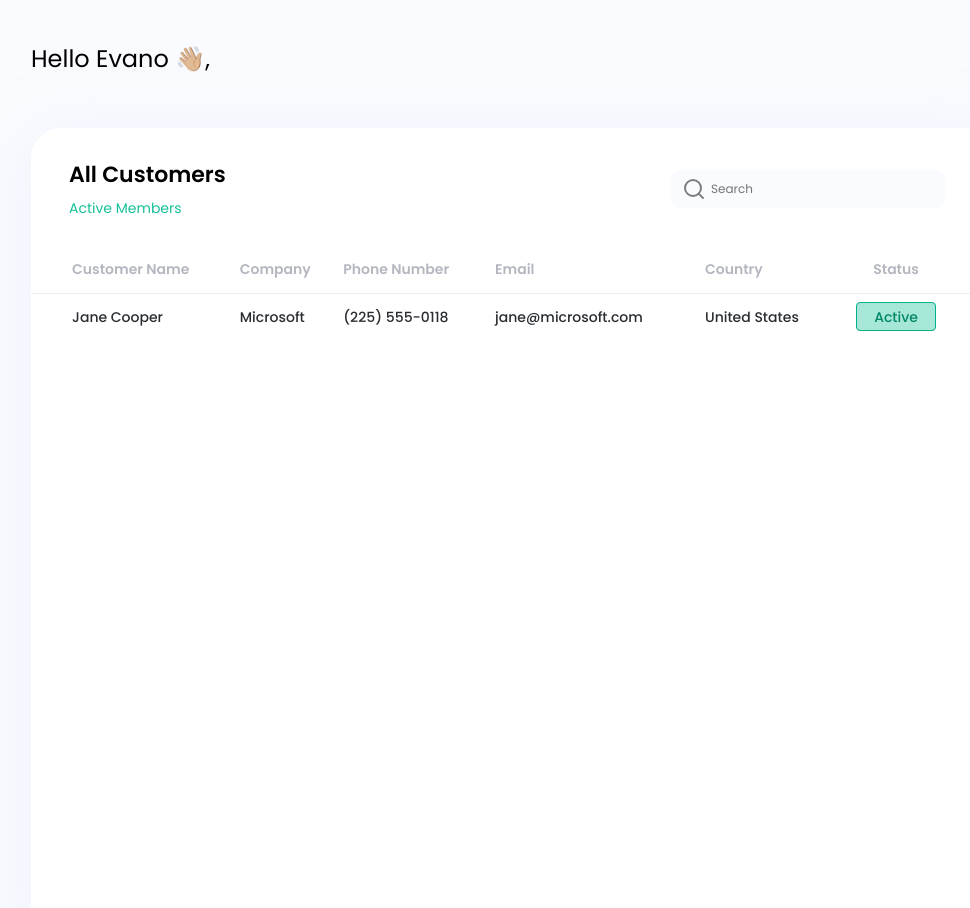
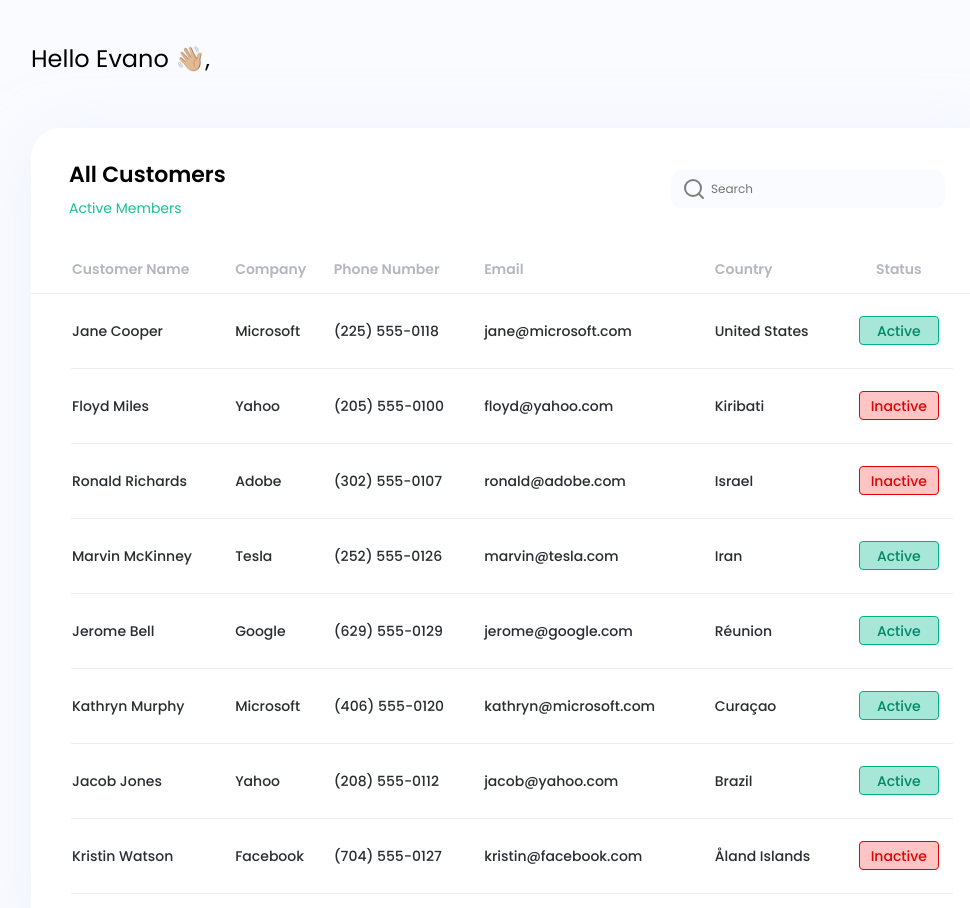
Before and after one commit to VeDono/react_dashboard_test_in_glivera-team, a React (Create React App) app: page / in a window 1280 px wide. Shown: the top 908 px of the page, without its empty margins (40-1010 px from the left). Built offline with nearby package versions, Linux system fonts and the light colour scheme.

Commit message:
saving before blackout

```diff
--- a/src/components/CustomerStatus/CustomerStatus.module.scss
+++ b/src/components/CustomerStatus/CustomerStatus.module.scss
@@ -1,14 +1,20 @@
 .customerStatus {
   width: 80px;
   height: 29px;
-  background: #16C09861;
+  background-color: #16C09861;
   border: 1px solid #00B087;
   border-radius: 4px;
-  padding: 4px, 12px, 4px, 12px;
+  padding: 4px 12px 4px 12px;
 
   color: #008767;
 
   display: flex;
   align-items: center;
   justify-content: center;
+
+  &--inactive {
+    background-color: #FFC5C5;
+    border: 1px solid #DF0404;
+    color: #DF0404;
+  }
 }
--- a/src/components/CustomerStatus/CustomerStatus.tsx
+++ b/src/components/CustomerStatus/CustomerStatus.tsx
@@ -1,7 +1,20 @@
 import { FC } from 'react';
+import cn from 'classnames';
 
 import styles from './CustomerStatus.module.scss';
 
-export const CustomerStatus: FC = () => {
-  return <article className={styles.customerStatus}>Active</article>;
+interface Props {
+  active?: boolean;
+}
+
+export const CustomerStatus: FC<Props> = ({ active = false }) => {
+  return (
+    <article
+      className={cn(styles.customerStatus, {
+        [styles['customerStatus--inactive']]: !active,
+      })}
+    >
+      {active ? 'Active' : 'Inactive'}
+    </article>
+  );
 };
--- a/src/components/CustomerTable/CustomerTable.module.scss
+++ b/src/components/CustomerTable/CustomerTable.module.scss
@@ -3,6 +3,10 @@
 .customerTable {
   width: 100%;
   @include font-medium(14px);
+
+  &_body {
+    position: relative;
+  }
 
   &_column {
     text-align: left;
@@ -14,18 +18,9 @@
     }
   }
 
-  &_data {
-    color: #292D32;
-
-    &-status {
-      display: flex;
-      justify-content: center;
-    }
-  }
-
   &_divider {
-    margin-top: 14px;
-    margin-bottom: 20px;
+    padding-top: 14px;
+    padding-bottom: 20px;
 
     &::after {
       content: "";
--- a/src/components/CustomerTable/CustomerTable.tsx
+++ b/src/components/CustomerTable/CustomerTable.tsx
@@ -1,12 +1,12 @@
 import { FC } from 'react';
 
 import styles from './CustomerTable.module.scss';
-import { CustomerStatus } from '../CustomerStatus';
+import { TableRow } from '../TableRow';
 
 export const CustomerTable: FC = () => {
   return (
     <table className={styles.customerTable}>
-      <thead className={styles.customerTable_header}>
+      <thead>
         <tr>
           <th className={styles.customerTable_column}>Customer Name</th>
           <th className={styles.customerTable_column}>Company</th>
@@ -17,20 +17,78 @@ export const CustomerTable: FC = () => {
         </tr>
       </thead>
       <div className={styles.customerTable_divider}>{}</div>
-      <tbody>
-        <tr>
-          <td className={styles.customerTable_data}>Jane Cooper</td>
-          <td className={styles.customerTable_data}>Microsoft</td>
-          <td className={styles.customerTable_data}>(225) 555-0118</td>
-          <td className={styles.customerTable_data}>jane@microsoft.com</td>
-          <td className={styles.customerTable_data}>United States</td>
-          <td
-            aria-label="customer-status"
-            className={styles['customerTable_data-status']}
-          >
-            <CustomerStatus />
-          </td>
-        </tr>
+      <tbody className={styles.customerTable_body}>
+        <TableRow
+          name="Jane Cooper"
+          company="Microsoft"
+          number="(225) 555-0118"
+          email="jane@microsoft.com"
+          country="United States"
+          status
+        />
+
+        <TableRow
+          name="Floyd Miles"
+          company="Yahoo"
+          number="(205) 555-0100"
+          email="floyd@yahoo.com"
+          country="Kiribati"
+          status={false}
+        />
+
+        <TableRow
+          name="Ronald Richards"
+          company="Adobe"
+          number="(302) 555-0107"
+          email="ronald@adobe.com"
+          country="Israel"
+          status={false}
+        />
+
+        <TableRow
+          name="Marvin McKinney"
+          company="Tesla"
+          number="(252) 555-0126"
+          email="marvin@tesla.com"
+          country="Iran"
+          status
+        />
+
+        <TableRow
+          name="Jerome Bell"
+          company="Google"
+          number="(629) 555-0129"
+          email="jerome@google.com"
+          country="Réunion"
+          status
+        />
+
+        <TableRow
+          name="Kathryn Murphy"
+          company="Microsoft"
+          number="(406) 555-0120"
+          email="kathryn@microsoft.com"
+          country="Curaçao"
+          status
+        />
+
+        <TableRow
+          name="Jacob Jones"
+          company="Yahoo"
+          number="(208) 555-0112"
+          email="jacob@yahoo.com"
+          country="Brazil"
+          status
+        />
+
+        <TableRow
+          name="Kristin Watson"
+          company="Facebook"
+          number="(704) 555-0127"
+          email="kristin@facebook.com"
+          country="Åland Islands"
+          status={false}
+        />
       </tbody>
     </table>
   );
--- /dev/null
+++ b/src/components/TableRow/TableRow.module.scss
@@ -0,0 +1,23 @@
+.tableRow {
+  &_data {
+    color: #292D32;
+
+    &-status {
+      display: flex;
+      justify-content: center;
+    }
+  }
+
+  &_rowDivider{
+    padding-top: 20px;
+    padding-bottom: 20px;
+
+    &::after {
+      content: "";
+      position: absolute;
+      border-bottom: 1px solid #EEEEEE;
+      width: 100%;
+      left: 0;
+    }
+  }
+}
--- /dev/null
+++ b/src/components/TableRow/TableRow.tsx
@@ -0,0 +1,41 @@
+import { FC } from 'react';
+import { CustomerStatus } from '../CustomerStatus';
+
+import styles from './TableRow.module.scss';
+
+interface Props {
+  name: string;
+  company: string;
+  number: string;
+  email: string;
+  country: string;
+  status: boolean;
+}
+
+export const TableRow: FC<Props> = ({
+  name,
+  company,
+  number,
+  email,
+  country,
+  status,
+}) => {
+  return (
+    <>
+      <tr>
+        <td className={styles.tableRow_data}>{name}</td>
+        <td className={styles.tableRow_data}>{company}</td>
+        <td className={styles.tableRow_data}>{number}</td>
+        <td className={styles.tableRow_data}>{email}</td>
+        <td className={styles.tableRow_data}>{country}</td>
+        <td
+          aria-label="customer-status"
+          className={styles['tableRow_data-status']}
+        >
+          <CustomerStatus active={status} />
+        </td>
+      </tr>
+      <div className={styles.tableRow_rowDivider}>{}</div>
+    </>
+  );
+};
--- /dev/null
+++ b/src/components/TableRow/index.ts
@@ -0,0 +1 @@
+export * from './TableRow';
```
